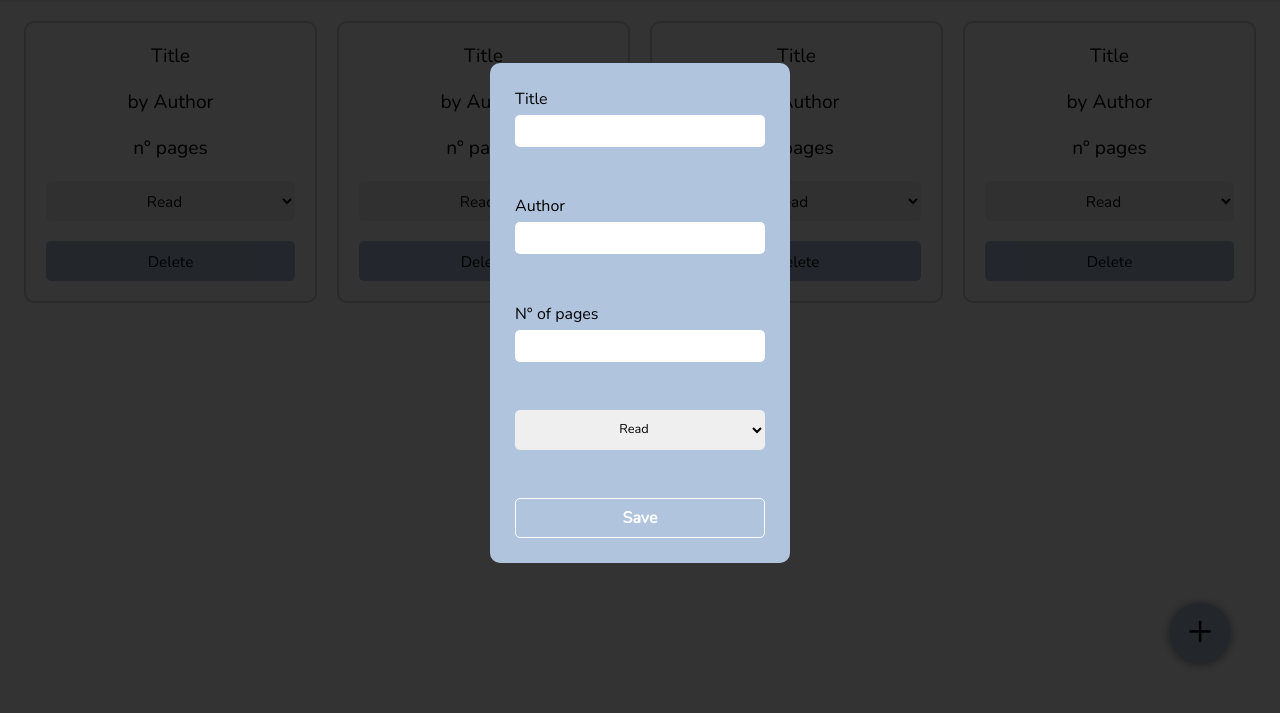
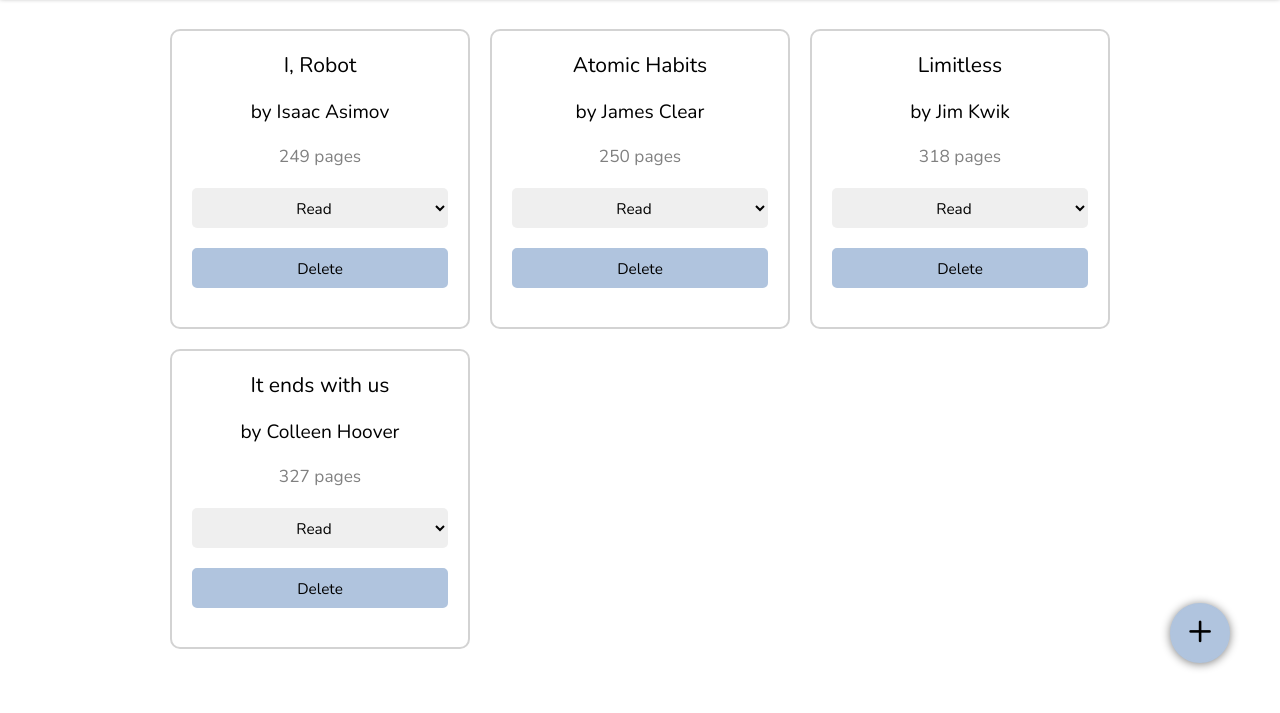
Before and after one commit to krssclaire/library, a plain HTML site: page index.html in a window 1280 px wide. Shown: the part 87-800 px from the top of the page. Drawn offline with nearby package versions, Linux system fonts and the light colour scheme.

Commit message:
Optimize Desktop design
Make desktop design still responsive and hopefully pleasant

```diff
--- a/index.html
+++ b/index.html
@@ -11,15 +11,12 @@
 <body>
     <div class="user-dashboard">
         <h2>Library</h2>
-        <button id="add-book">
-            <i class="bi bi-plus"></i>
-            <span id="add-book-text">New Book</span>
-        </button>
+        <button id="add-book"><i class="bi bi-plus"></i></button>
         <div class="cards-container">
             <div class="book-card">
-                <p class="title">Title</p>
-                <p class="author">by Author</p>
-                <p class="pages">n° pages</p>
+                <p class="title">I, Robot</p>
+                <p class="author"><span class="by">by</span> Isaac Asimov</p>
+                <p class="pages">249 pages</p>
                 <select name="reading-status" id="input-reading-status">
                     <option value="read" selected>Read</option>
                     <option value="not-read">Not read</option>
@@ -28,9 +25,9 @@
                 <button class="delete">Delete</button>
             </div>
             <div class="book-card">
-                <p class="title">Title</p>
-                <p class="author">by Author</p>
-                <p class="pages">n° pages</p>
+                <p class="title">Atomic Habits</p>
+                <p class="author"><span class="by">by</span> James Clear</p>
+                <p class="pages">250 pages</p>
                 <select name="reading-status" id="input-reading-status">
                     <option value="read" selected>Read</option>
                     <option value="not-read">Not read</option>
@@ -39,9 +36,9 @@
                 <button class="delete">Delete</button>
             </div>
             <div class="book-card">
-                <p class="title">Title</p>
-                <p class="author">by Author</p>
-                <p class="pages">n° pages</p>
+                <p class="title">Limitless</p>
+                <p class="author"><span class="by">by</span> Jim Kwik</p>
+                <p class="pages">318 pages</p>
                 <select name="reading-status" id="input-reading-status">
                     <option value="read" selected>Read</option>
                     <option value="not-read">Not read</option>
@@ -50,9 +47,9 @@
                 <button class="delete">Delete</button>
             </div>
             <div class="book-card">
-                <p class="title">Title</p>
-                <p class="author">by Author</p>
-                <p class="pages">n° pages</p>
+                <p class="title">It ends with us</p>
+                <p class="author"><span class="by">by</span> Colleen Hoover</p>
+                <p class="pages">327 pages</p>
                 <select name="reading-status" id="input-reading-status">
                     <option value="read" selected>Read</option>
                     <option value="not-read">Not read</option>
@@ -62,7 +59,7 @@
             </div>
         </div>
     </div>
-    <div class="add-new-book">
+    <div class="add-new-book invisible">
         <form action="#">
             <div class="input-field">
                 <label for="title">Title</label> <br>
@@ -83,7 +80,10 @@
                     <option value="reading">Reading</option>
                 </select>
             </div>
-            <button class="save">Save</button>
+            <div class="form-buttons">
+                <button class="save">Save</button>
+                <button class="cancel"> Cancel</button>
+            </div>
         </form>
     </div>
 </body>
--- a/style.css
+++ b/style.css
@@ -24,6 +24,7 @@ body {
 }
 
 h2 {
+    position: sticky;
     text-align: center;
     font-size: 2.5em;
     padding: 15px;
@@ -48,12 +49,10 @@ h2 {
 #add-book:hover {
     background-color: var(--hover-color);
     border-color: var(--hover-color);
+    color: white;
     cursor: pointer;
 }
 
-#add-book-text {
-    display: none;
-}
 
 /* Book cards */
 .cards-container {
@@ -76,7 +75,16 @@ h2 {
     gap: 20px;
 }
 
-select, option, .delete {
+.title {
+    font-size: 1.1em;
+}
+
+.pages {
+    color: gray;
+    font-size: 0.9em;
+}
+
+select, .delete {
     font-family: inherit;
     font-size: 0.8em;
     text-align: center;
@@ -89,6 +97,10 @@ select, option, .delete {
 select:hover {
     background-color: lightgray;
     cursor: pointer;
+}
+
+select>option {
+    font-size: inherit;
 }
 
 .delete {
@@ -112,6 +124,7 @@ select:hover {
     width: 100vw;
     z-index: 5;
     display: flex;
+    flex-direction: column;
     justify-content: center;
     align-items: center;
 }
@@ -137,22 +150,39 @@ input {
     border-radius: 5px;
 }
 
-.save {
-    background-color: transparent;
+.form-buttons {
+    width: 100%;
+    display: flex;
+    justify-content: space-between;
+}
+
+.save, .cancel {
     color: white;
     font-family: inherit;
     font-size: 1em;
     font-weight: 800;
     text-align: center;
     height: 40px;
-    border: solid 1px white;
+    width: 45%;
+    border: none;
     border-radius: 5px;
 }
 
+.save {
+    background-color: rgb(69, 160, 69);
+}
+
+.cancel {
+    background-color: rgb(214, 58, 58);
+}
+
 .save:hover {
-    background-color: var(--hover-color);
-    color: white;
-    border-color: var(--hover-color);
+    background-color: rgb(61, 142, 61);
+    cursor: pointer;
+}
+
+.cancel:hover {
+    background-color: rgb(192, 53, 53);
     cursor: pointer;
 }
 
@@ -160,3 +190,29 @@ input {
 .invisible {
     display: none;
 }
+
+/* Desktop */
+@media screen and (min-width: 800px) {
+    form {
+        padding: 50px;
+        height: 550px;
+        width: 500px;
+    }
+    input {
+        font-family: inherit;
+        font-size: inherit;
+        margin-top: 5px;
+        padding: 5px;
+        width: 100%;
+        border: none;
+        border-radius: 5px;
+    }
+    .cards-container {
+        padding: 2em;
+        grid-template-columns: repeat(auto-fit, minmax(300px, 0.25fr));
+    }
+    .book-card {
+        min-width: 300px;
+        min-height: 300px;
+    }
+}
```
Also changed, not shown: 1 other file.
